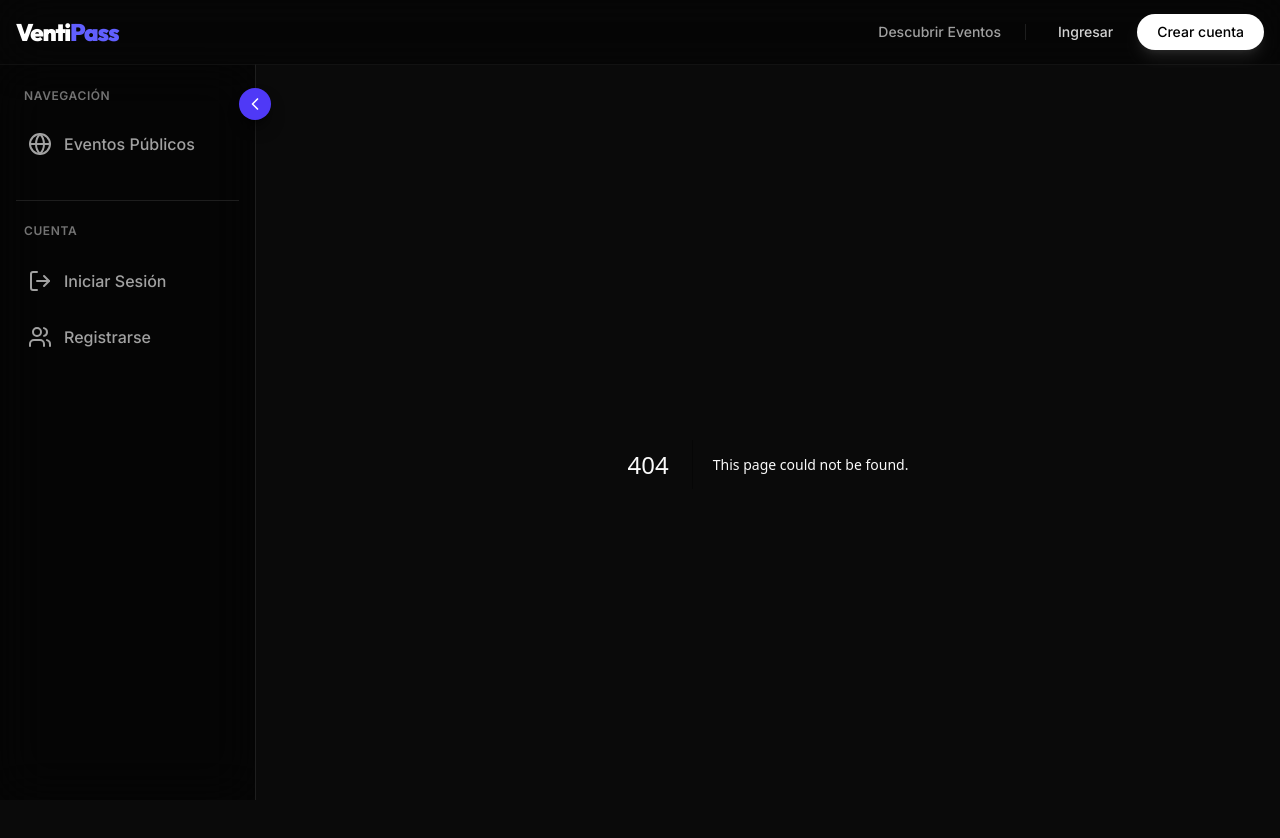
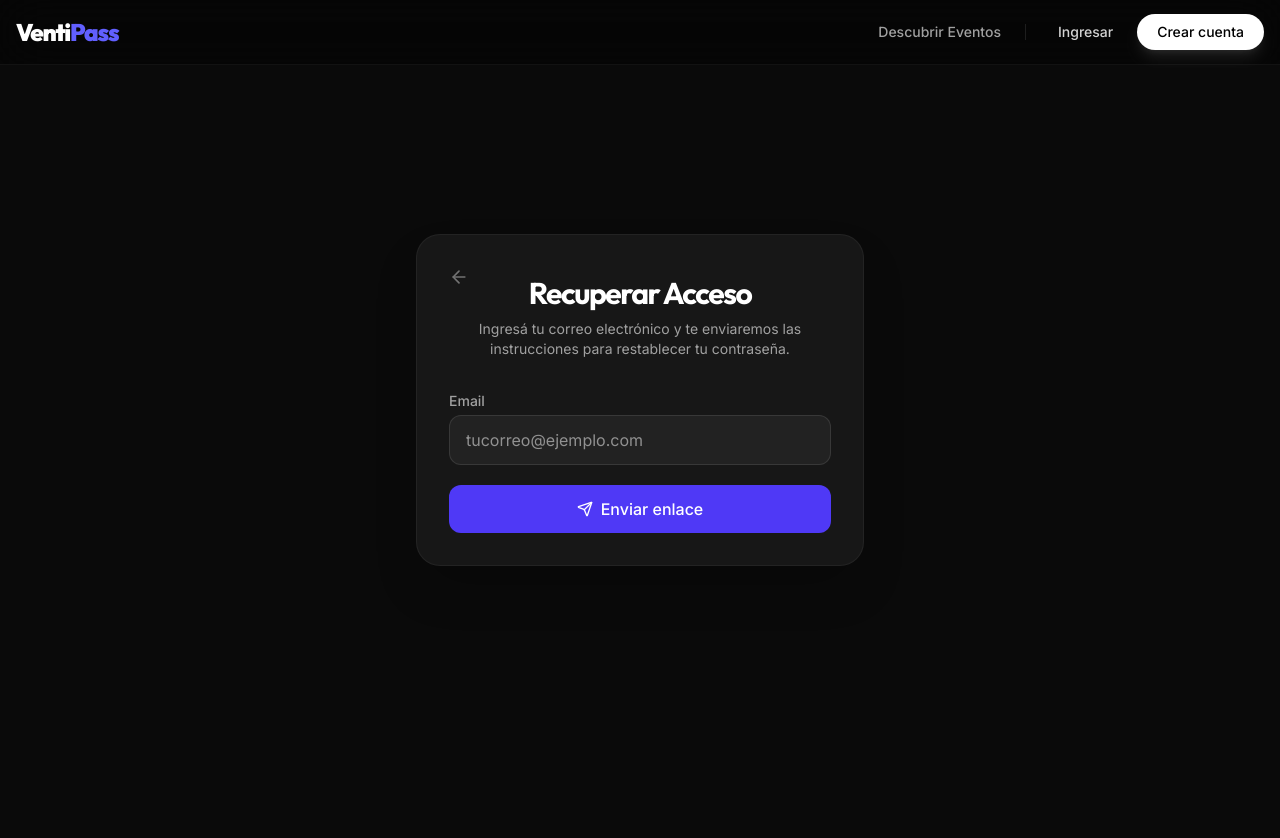
Before and after one commit to paschedev/VentiPass, a Next.js app in the folder frontend/: page /password-recovery in a window 1280 px wide. Before the commit this address had no page. Shown: the top 838 px of the page. After the commit the page ends 800 px from the top, so only its background shows below. Built offline with nearby package versions, Linux system fonts and the light colour scheme.

Commit message:
Flujo de recuperacion de contraseña

```diff
--- a/frontend/src/app/login/page.tsx
+++ b/frontend/src/app/login/page.tsx
@@ -85,6 +85,9 @@ export default function LoginPage() {
           <div>
             <label className="block text-sm font-medium text-neutral-400 mb-1">Contraseña</label>
             <input name="password" type="password" required className="w-full bg-white/5 border border-white/10 rounded-xl px-4 py-3 text-white focus:outline-none focus:border-indigo-500 transition-colors" placeholder="••••••••" />
+            <div className="flex justify-end mt-2">
+              <Link href="/password-recovery" className="text-xs text-indigo-400 hover:text-indigo-300 transition-colors">¿Olvidaste tu contraseña?</Link>
+            </div>
           </div>
 
           {mounted && process.env.NODE_ENV === 'production' && (
--- /dev/null
+++ b/frontend/src/app/password-recovery/page.tsx
@@ -0,0 +1,95 @@
+"use client";
+
+import { useState } from 'react';
+import Link from 'next/link';
+import { ArrowLeft, Send } from 'lucide-react';
+import { apiFetch } from '@/utils/api';
+
+export default function PasswordRecoveryPage() {
+  const [loading, setLoading] = useState(false);
+  const [error, setError] = useState('');
+  const [success, setSuccess] = useState(false);
+
+  const handleSubmit = async (e: React.FormEvent<HTMLFormElement>) => {
+    e.preventDefault();
+    setLoading(true);
+    setError('');
+
+    const formData = new FormData(e.currentTarget);
+    const email = formData.get('email')?.toString() || '';
+
+    try {
+      const response = await apiFetch('/auth/forgot-password', {
+        method: 'POST',
+        body: JSON.stringify({ email }),
+      });
+
+      if (response.ok) {
+        setSuccess(true);
+      } else {
+        const data = await response.json();
+        setError(data.message || 'Error al intentar recuperar la contraseña');
+      }
+    } catch (err) {
+      setError('Error de conexión con el servidor');
+    } finally {
+      setLoading(false);
+    }
+  };
+
+  return (
+    <div className="min-h-screen flex items-center justify-center bg-neutral-950 p-4 relative overflow-hidden">
+      <div className="w-full max-w-md bg-neutral-900 border border-white/5 p-8 rounded-3xl shadow-2xl relative z-10">
+
+        <Link href="/login" className="absolute top-8 left-8 text-neutral-500 hover:text-white transition-colors" title="Volver al Login">
+          <ArrowLeft className="w-5 h-5" />
+        </Link>
+
+        <div className="text-center mb-8 mt-2">
+          <h1 className="font-outfit text-3xl font-bold tracking-tighter mb-2 text-white">Recuperar Acceso</h1>
+          <p className="text-neutral-400 text-sm px-4">Ingresá tu correo electrónico y te enviaremos las instrucciones para restablecer tu contraseña.</p>
+        </div>
+
+        {error && (
+          <div className="mb-6 p-3 bg-red-500/10 border border-red-500/20 text-red-400 rounded-lg text-sm text-center">
+            {error}
+          </div>
+        )}
+
+        {success ? (
+          <div className="mb-6 p-5 bg-emerald-500/10 border border-emerald-500/20 text-emerald-400 rounded-2xl text-center flex flex-col items-center justify-center gap-3">
+            <svg className="w-12 h-12 text-emerald-500 mb-2" fill="none" viewBox="0 0 24 24" stroke="currentColor">
+              <path strokeLinecap="round" strokeLinejoin="round" strokeWidth={2} d="M3 8l7.89 5.26a2 2 0 002.22 0L21 8M5 19h14a2 2 0 002-2V7a2 2 0 00-2-2H5a2 2 0 00-2 2v10a2 2 0 002 2z" />
+            </svg>
+            <p className="font-medium text-lg">¡Solicitud procesada!</p>
+            <p className="text-sm opacity-90 px-2">Si el correo ingresado coincide con una cuenta existente, en breve recibirás las instrucciones para restablecer tu contraseña.</p>
+            <Link href="/login" className="mt-4 px-6 py-2 bg-white/10 hover:bg-white/20 text-white rounded-xl text-sm font-medium transition-colors">
+              Volver al Login
+            </Link>
+          </div>
+        ) : (
+          <form onSubmit={handleSubmit} className="space-y-5">
+            <div>
+              <label className="block text-sm font-medium text-neutral-400 mb-1">Email</label>
+              <input
+                name="email"
+                type="email"
+                required
+                className="w-full bg-white/5 border border-white/10 rounded-xl px-4 py-3 text-white focus:outline-none focus:border-indigo-500 transition-colors"
+                placeholder="tucorreo@ejemplo.com"
+              />
+            </div>
+
+            <button
+              type="submit"
+              disabled={loading}
+              className="w-full bg-indigo-600 hover:bg-indigo-500 text-white py-3 rounded-xl font-medium transition-all flex items-center justify-center gap-2 mt-4 disabled:opacity-50"
+            >
+              {loading ? 'Enviando...' : <><Send className="w-4 h-4" /> Enviar enlace</>}
+            </button>
+          </form>
+        )}
+      </div>
+    </div>
+  );
+}
--- a/frontend/src/components/BottomNav.tsx
+++ b/frontend/src/components/BottomNav.tsx
@@ -18,7 +18,7 @@ export default function BottomNav() {
     }
   }, [pathname]); // refresh on navigation
 
-  const hiddenRoutes = ['/', '/login', '/registro'];
+  const hiddenRoutes = ['/', '/login', '/registro', '/password-recovery', '/reset-password'];
   if (hiddenRoutes.includes(pathname)) return null;
 
   let navItems: any[] = [];
--- a/frontend/src/components/ClientLayoutWrapper.tsx
+++ b/frontend/src/components/ClientLayoutWrapper.tsx
@@ -15,7 +15,7 @@ if (typeof window !== 'undefined') {
 
 export default function ClientLayoutWrapper({ children }: { children: React.ReactNode }) {
   const pathname = usePathname();
-  const hiddenRoutes = ['/', '/login', '/registro'];
+  const hiddenRoutes = ['/', '/login', '/registro', '/password-recovery', '/reset-password'];
 
   if (hiddenRoutes.includes(pathname)) {
     return <>{children}</>;
```
